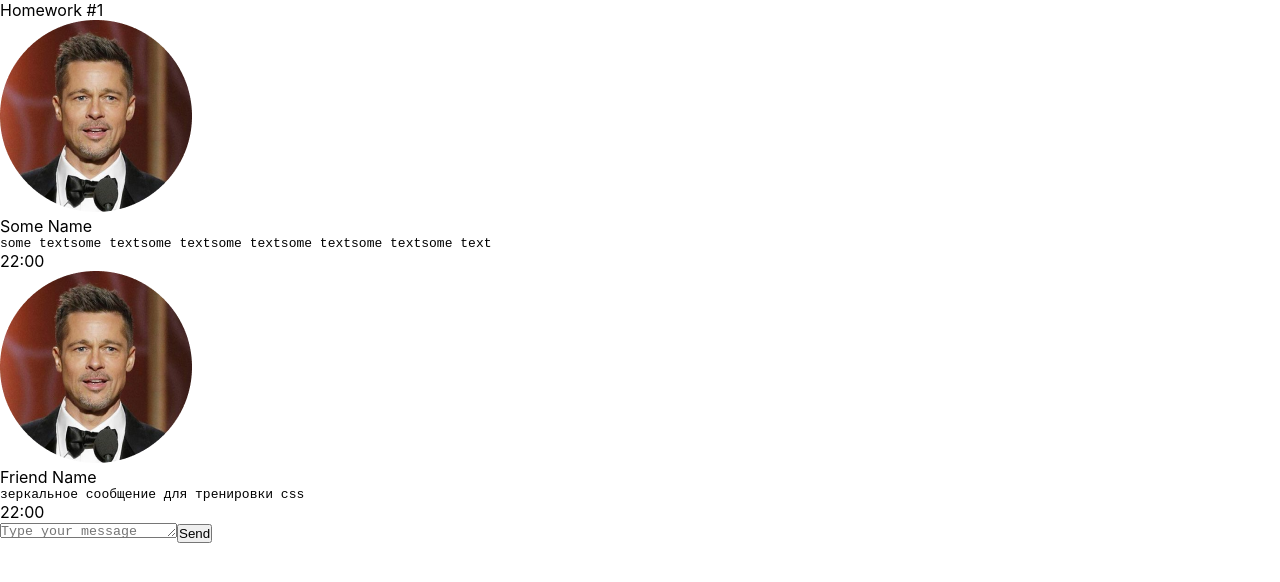
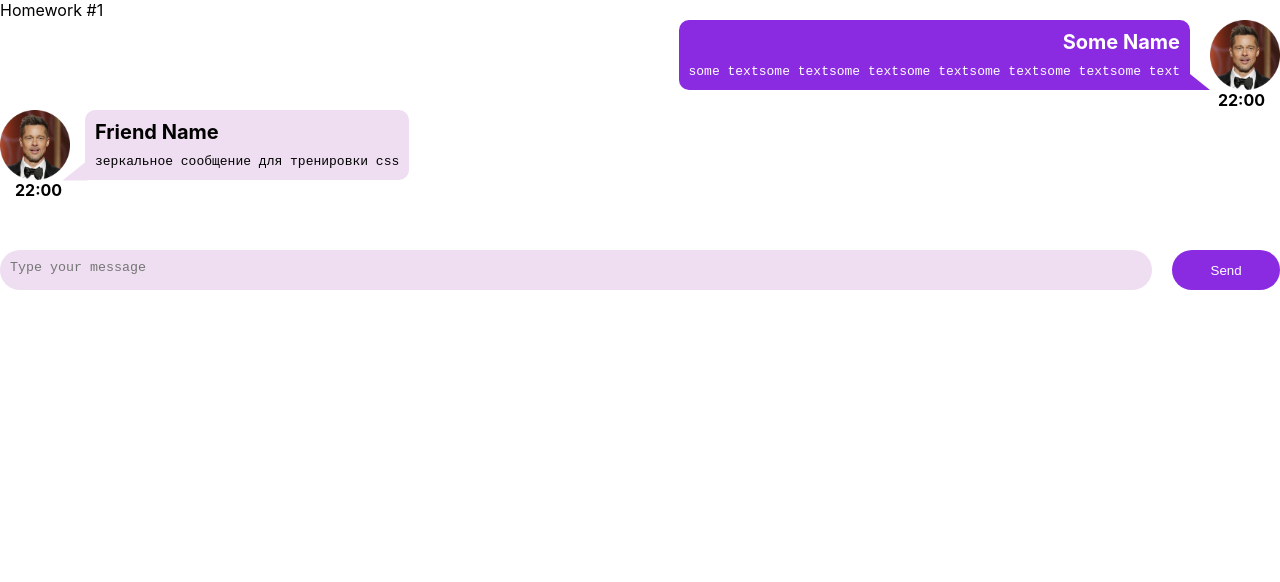
Before and after one commit to makishima44/HW, a React (Create React App) app: page / in a window 1280 px wide. Shown: the top 582 px of the page. Built offline with nearby package versions, Linux system fonts and the light colour scheme.

Commit message:
Добавлены стили , HW1 finished

```diff
--- a/src/s2-homeworks/hw01/friend-message/FriendMessage.module.css
+++ b/src/s2-homeworks/hw01/friend-message/FriendMessage.module.css
@@ -1,31 +1,47 @@
 .friendMessage {
-
+  display: flex;
+  justify-content: flex-start;
+  flex-direction: column;
 }
 
 .friendImageAndText {
-
+  display: flex;
 }
 
 .friendImageAndText img {
-
+  height: 70px;
+  width: 70px;
 }
 
 .friendText {
-
+  position: relative;
+  padding: 10px;
+  margin-left: 15px;
+  border-radius: 10px 10px 10px 0px;
+  background-color: rgb(239, 222, 241);
 }
 
 .friendText:after {
-
+  content: "";
+  position: absolute;
+  bottom: -3px;
+  left: -20px;
+  border-style: solid;
+  border-width: 0 20px 25px 0;
+  border-color: transparent transparent rgb(239, 222, 241) transparent;
+  transform: rotate(-90deg);
 }
 
 .friendName {
-
+  font-size: 20px;
+  font-weight: bold;
+  padding-bottom: 10px;
 }
 
 .friendMessageText {
-
 }
 
 .friendTime {
-
+  font-weight: bold;
+  padding-left: 15px;
 }
--- a/src/s2-homeworks/hw01/message-sender/MessageSender.module.css
+++ b/src/s2-homeworks/hw01/message-sender/MessageSender.module.css
@@ -1,18 +1,33 @@
 .sendForm {
-
+  margin-top: 50px;
+  width: 100%;
+  display: flex;
+  gap: 20px;
 }
 
 .textarea {
-
+  padding: 10px;
+  background-color: rgb(239, 222, 241);
+  width: 100%;
+  height: 40px !important;
+  border: none;
+  border-radius: 20px;
+  resize: none;
 }
 
 .button {
-
+  width: 120px;
+  height: 40px;
+  border-radius: 20px;
+  color: white;
+  background-color: blueviolet;
+  border: none;
 }
 
 .button:hover {
-
+  border: 5px solid red;
 }
 .button:active {
-
+  color: blueviolet;
+  background-color: white;
 }
--- a/src/s2-homeworks/hw01/message/Message.module.css
+++ b/src/s2-homeworks/hw01/message/Message.module.css
@@ -1,31 +1,50 @@
 .message {
-
+  display: flex;
+  align-items: flex-end;
+  flex-direction: column;
 }
 
 .imageAndText {
-
+  display: flex;
+  flex-direction: row-reverse;
 }
 
 .imageAndText img {
-
+  height: 70px;
+  width: 70px;
 }
 
 .text {
-
+  position: relative;
+  padding: 10px;
+  margin-right: 20px;
+  text-align: right;
+  border-radius: 10px 10px 0px 10px;
+  background-color: blueviolet;
 }
 
 .text:after {
-
+  content: "";
+  position: absolute;
+  bottom: 0;
+  right: -20px;
+  border-style: solid;
+  border-width: 0 25px 20px 0;
+  border-color: transparent transparent blueviolet transparent;
 }
 
 .name {
-
+  font-size: 20px;
+  font-weight: bold;
+  color: white;
+  padding-bottom: 10px;
 }
 
 .messageText {
-
+  color: white;
 }
 
 .time {
-
+  font-weight: bold;
+  padding-right: 15px;
 }
```
